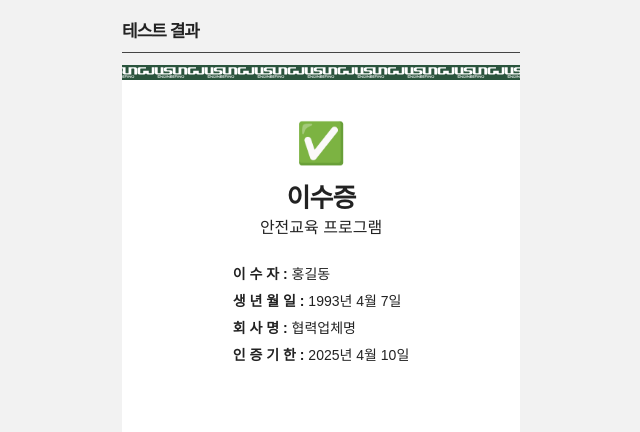
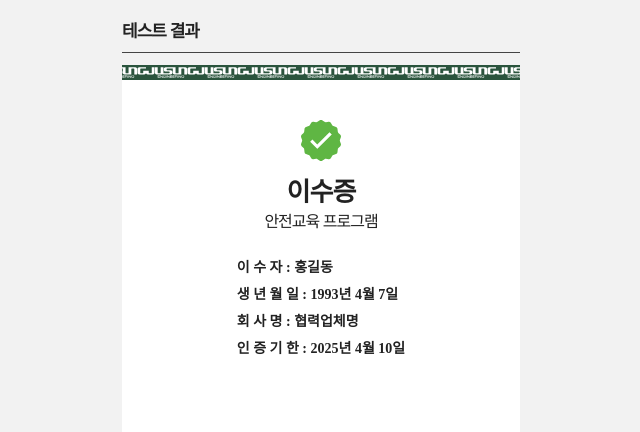
Before and after one commit to safed-develop/jusung-safety-training, a website: page certificate.html in a window 1280 px wide. Shown: the part 106-538 px from the top of the page, without its empty margins (319-959 px from the left). Drawn offline with Linux system fonts and the light colour scheme.

Commit message:
이수증 수정

```diff
--- a/certificate.html
+++ b/certificate.html
@@ -19,7 +19,7 @@
     <div class="rolling-banner top-banner"></div>
 
     <div class="certificate">
-        <div class="certificate-icon">✅</div>
+        <div class="certificate-icon"><img src="src/img/certificate.svg" alt="certificate.svg"></div>
         <h1 class="certificate-title">이수증</h1>
         <p class="certificate-sub">안전교육 프로그램</p>
 
--- a/src/css/style.css
+++ b/src/css/style.css
@@ -592,12 +592,17 @@ video {
 .certificate {
     padding: 4rem 2rem;
     background: #fff;
+    height: 500px;
 }
 
 .certificate-icon {
     font-size: 4rem;
     color: #2d7a46;
     margin-bottom: 1rem;
+}
+.certificate-icon img{
+    width: 40px;
+    margin: 0 auto;
 }
 
 .certificate-title {
@@ -612,6 +617,7 @@ video {
     font-size: 1.6rem;
     margin-bottom: 2rem;
     color: #222;
+    letter-spacing: -1px;
 }
 
 .certificate-info {
@@ -621,6 +627,8 @@ video {
     line-height: 2.2rem;
     margin-bottom: 3rem;
     color: #222;
+    font-weight: 600;
+    font-family: 'Noto Serif KR', serif;
 }
 
 .certificate-info p {
```
Also changed, not shown: src/img/certificate.svg (added).
